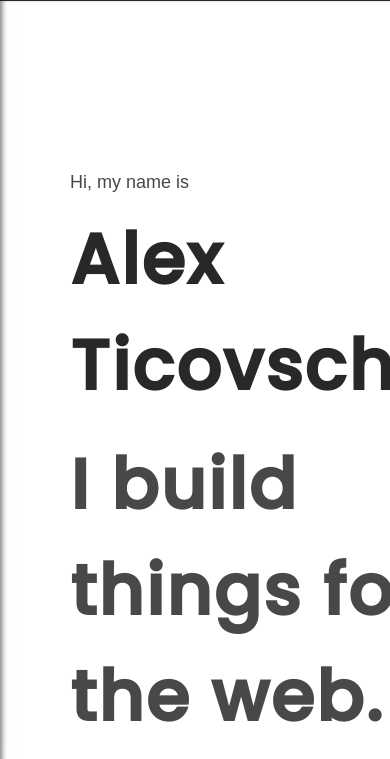
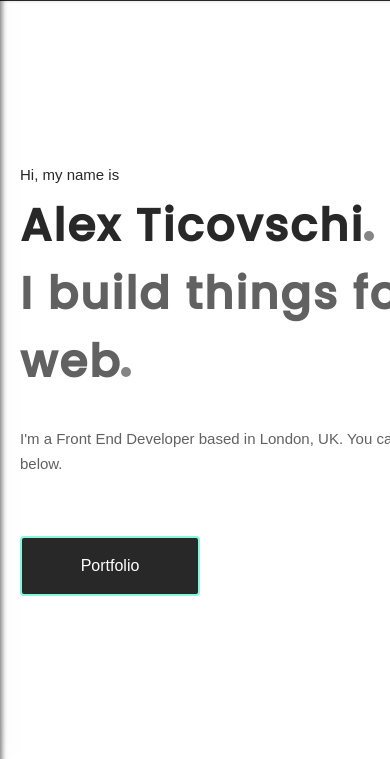
Before and after one commit to alexticovschi/portfolio, a Gatsby site: page / in a window 390 px wide. Shown: the part 73-832 px from the top of the page. Built offline with nearby package versions, Linux system fonts and the light colour scheme; Gatsby itself is replaced by a stand-in of ours; a web font is replaced by a local one.

Commit message:
making the hero component responsive

```diff
--- a/src/components/Hero/Hero.jsx
+++ b/src/components/Hero/Hero.jsx
@@ -7,10 +7,14 @@ const Hero = () => {
   return (
     <section className="hero" id="home">
       <div className="hero__content">
-        <p>Hi, my name is</p>
-        <h1>Alex Ticovschi</h1>
-        <h2>I build things for the web.</h2>
-        <p>
+        <p className="hero__text hero__text--1">Hi, my name is</p>
+        <h1 className="hero__name">
+          Alex Ticovschi<span className="hero__dot"></span>
+        </h1>
+        <h2 className="hero__subtitle">
+          I build things for the web<span className="hero__dot"></span>
+        </h2>
+        <p className="hero__text hero__text--2">
           I'm a Front End Developer based in London, UK. You can check out my
           work below.
         </p>
--- a/src/components/Hero/hero.scss
+++ b/src/components/Hero/hero.scss
@@ -1,28 +1,96 @@
 .hero {
   grid-column: center-start/ center-end;
-  padding: 15rem 1rem;
+  padding: 15% 0;
   height: 100%;
-  width: 100%;
 
   align-self: center;
   justify-self: center;
 
+  @media screen and (max-width: 575px) {
+    grid-column: full-start/ full-end;
+    margin: 0 2rem;
+  }
+
+  &__dot {
+    height: 1.5rem;
+    width: 1.5rem;
+    background-color: var(--lightGrey);
+    border-radius: 50%;
+    display: inline-block;
+
+    @media screen and (max-width: 680px) {
+      height: 1rem;
+      width: 1rem;
+    }
+  }
+
   &__content {
     display: grid;
-    padding: 5% 0;
+    align-content: center;
+    height: 100%;
 
-    p {
-      font-size: 1.8rem;
-      color: var(--mediumGrey);
+    @media screen and (max-width: 1250px) {
+      padding: 5% 4%;
     }
 
-    h1 {
-      font-size: 7rem;
+    @media screen and (max-width: 680px) {
+      padding: 0;
     }
 
-    h2 {
-      font-size: 7rem;
-      color: var(--mediumGrey);
+    @media screen and (max-width: 575px) {
+      grid-template-rows: 3rem 6rem 12rem repeat(2, min-content);
+    }
+
+    @media screen and (max-width: 475px) {
+      grid-template-rows: 3rem min-content min-content repeat(2, min-content);
+    }
+  }
+
+  &__name,
+  &__subtitle {
+    font-size: 7rem;
+    margin: 0;
+
+    @media screen and (max-width: 1250px) {
+      font-size: 6rem;
+    }
+
+    @media screen and (max-width: 780px) {
+      font-size: 5rem;
+    }
+
+    @media screen and (max-width: 575px) {
+      font-size: 4.5rem;
+    }
+
+    @media screen and (max-width: 375px) {
+      font-size: 3.5rem;
+    }
+
+    @media screen and (max-width: 335px) {
+      font-size: 3rem;
+    }
+  }
+
+  &__subtitle {
+    color: var(--mediumGrey);
+  }
+
+  &__text {
+    margin: 0;
+    font-size: 1.8rem;
+    color: var(--mediumGrey);
+
+    @media screen and (max-width: 475px) {
+      font-size: 1.5rem;
+    }
+
+    &--1 {
+      color: var(--darkGrey);
+    }
+
+    &--2 {
+      padding: 3rem 0;
     }
   }
 
@@ -38,6 +106,10 @@
     cursor: pointer;
     transition: all 0.3s ease 0s;
 
+    @media screen and (max-width: 335px) {
+      margin: 0;
+    }
+
     &:hover {
       background-color: var(--mediumGrey);
     }
--- a/src/components/Layout/layout.scss
+++ b/src/components/Layout/layout.scss
@@ -8,7 +8,7 @@
   --offWhite: #f7f7f7;
   --mainGrey: #e7e7e7;
   --lightGrey: #858585;
-  --mediumGrey: #484848;
+  --mediumGrey: #616161;
   --darkGrey: #282828;
   --mainTransition: all 0.3s linear;
   --mainSpacing: 2px;
@@ -52,6 +52,7 @@ body {
   padding: 0;
   box-sizing: inherit;
   text-decoration: none;
+  outline: none;
 }
 
 h1,
@@ -83,6 +84,6 @@ p {
   grid-template-rows: auto 90vh min-content min-content 100vh 9vh;
 
   @media screen and (max-width: 769px) {
-    grid-template-rows: auto 90vh min-content min-content 100vh 15vh;
+    grid-template-rows: auto minmax(90vh, auto) min-content min-content 100vh 15vh;
   }
 }
```
